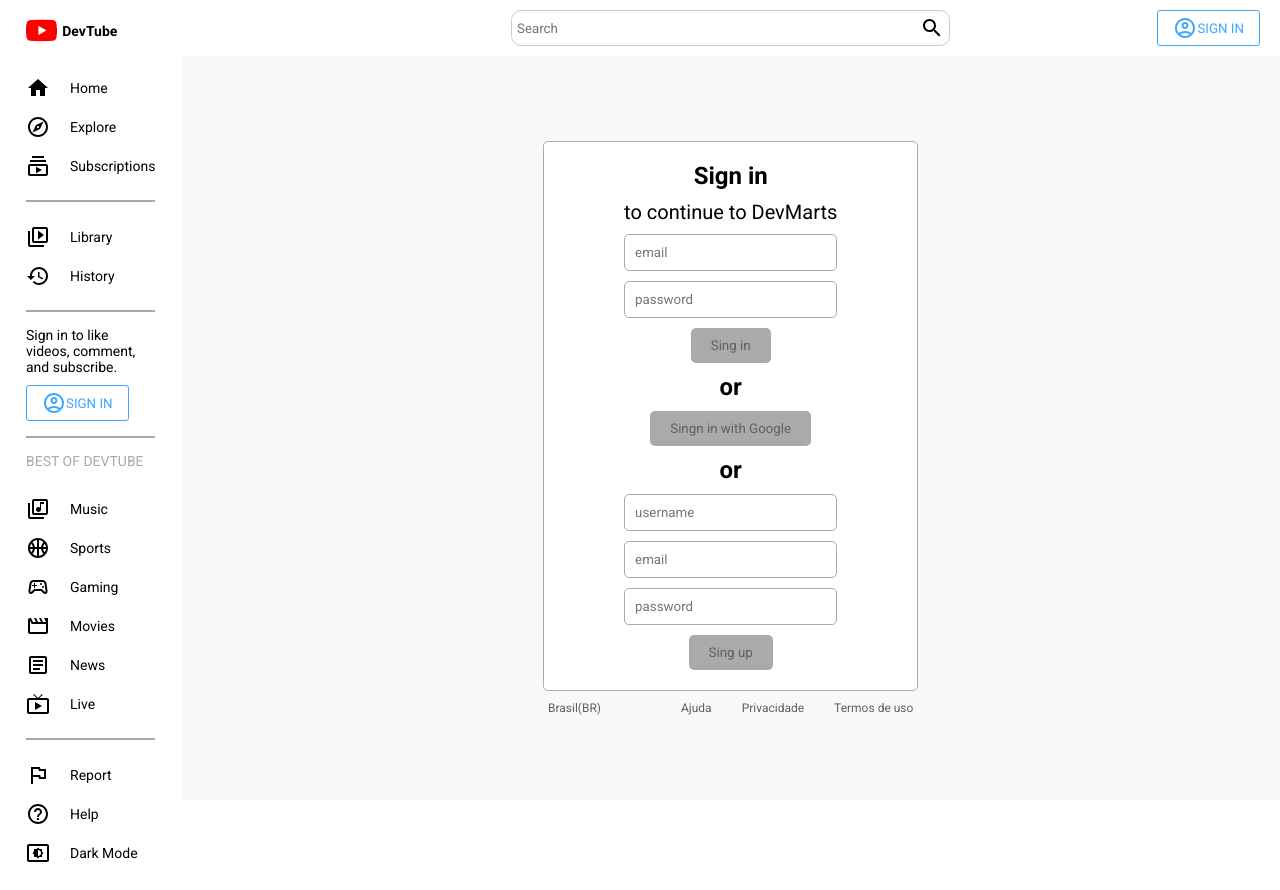
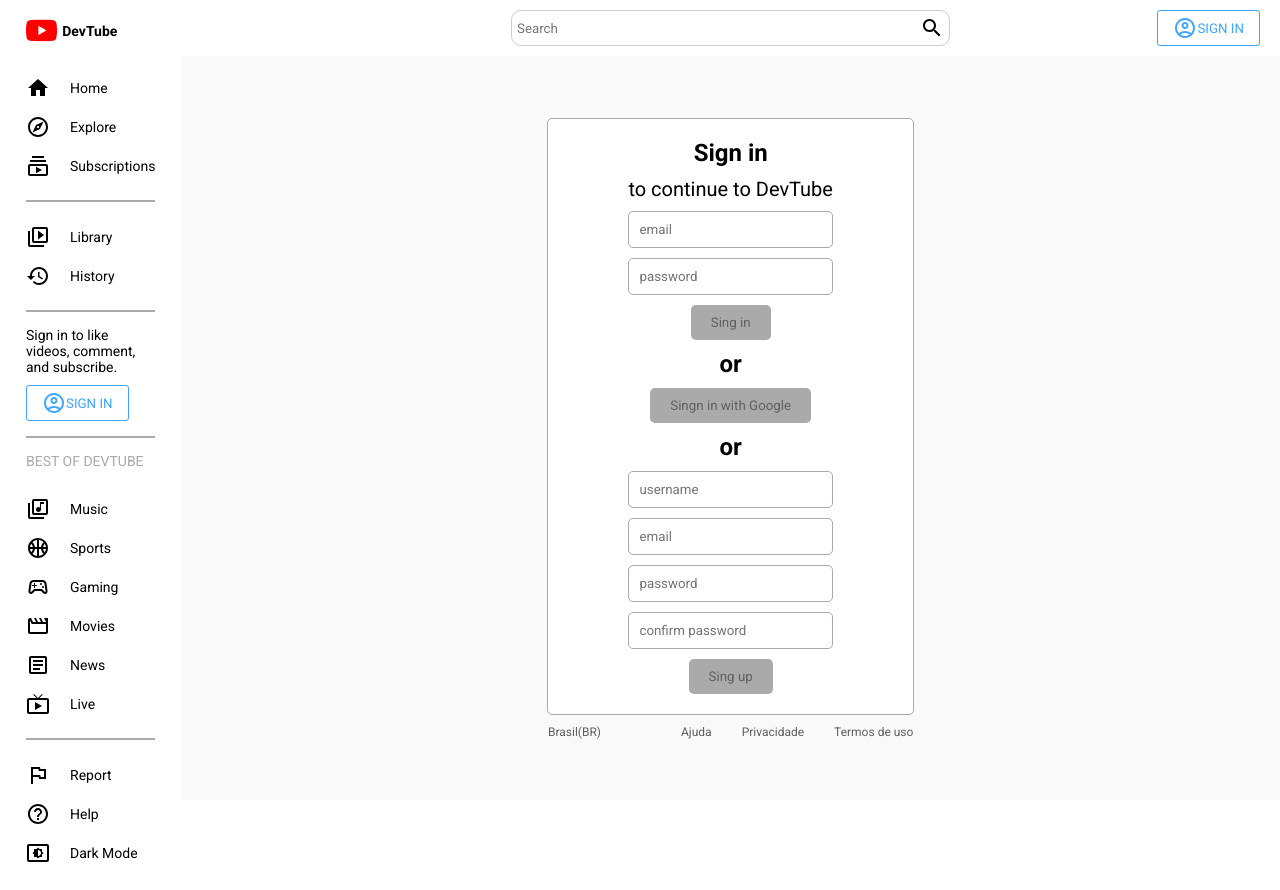
Before and after one commit to developermartins/devtube, a React (Create React App) app: page /signin in a window 1280 px wide. Built offline with nearby package versions, Linux system fonts and the light colour scheme; no server answers.

Commit message:
add confirm password input

```diff
--- a/src/pages/Login.jsx
+++ b/src/pages/Login.jsx
@@ -61,7 +61,7 @@ const Login = () => {
     <Container>
         <Wrapper>
             <Title>Sign in</Title>
-            <SubTitle>to continue to DevMarts</SubTitle>
+            <SubTitle>to continue to DevTube</SubTitle>
             <Input placeholder="email" onChange={ e=>setEmail(e.target.value) } />
             <Input type="password" placeholder="password" onChange={ e=>setPassword(e.target.value) } />
             <Button onClick={ handleSignin }>Sing in</Button>
@@ -71,6 +71,7 @@ const Login = () => {
             <Input placeholder="username" onChange={ e=>setUsername(e.target.value) } />
             <Input placeholder="email" onChange={ e=>setEmail(e.target.value) }/>
             <Input type="password" placeholder="password" onChange={ e=>setPassword(e.target.value) }/>
+            <Input type="password" placeholder="confirm password" onChange={ e=>setPassword(e.target.value) }/>
             <Button onClick={ handleSignup }>Sing up</Button>
         </Wrapper>
         <More>
```
